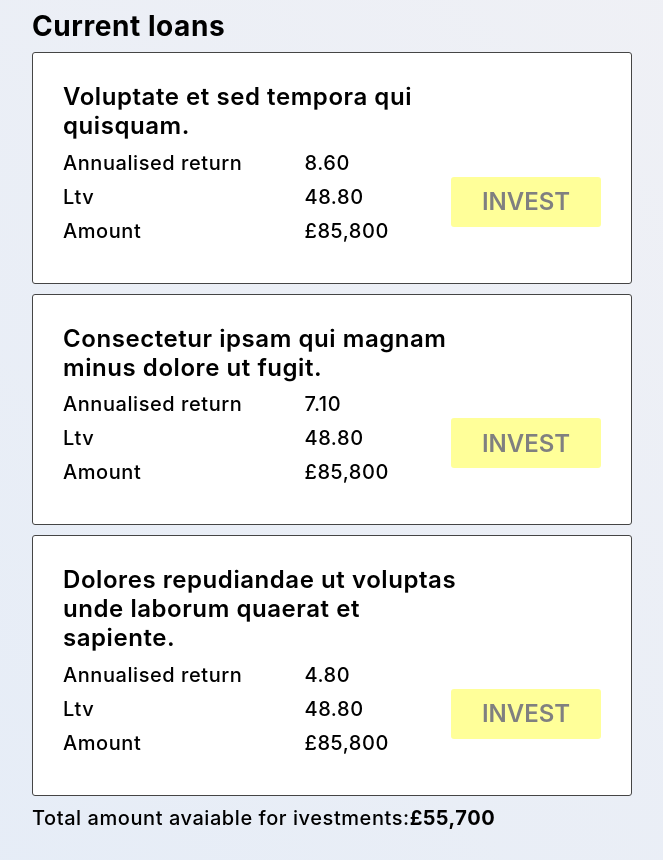
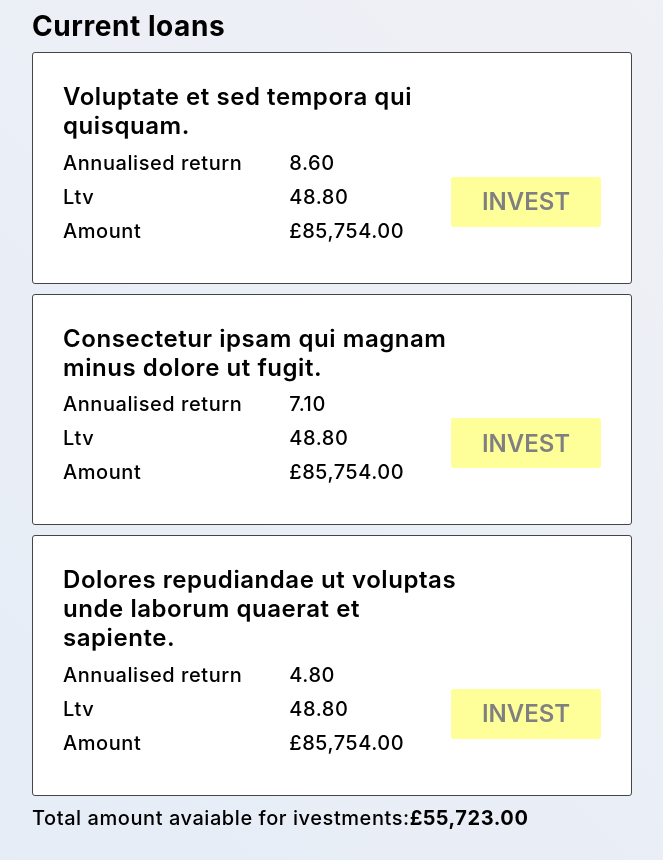
Before and after one commit to VladDeputat/em-loans, a React (Create React App) app: page / in a window 1280 px wide. Shown: the whole page, without its empty margins (308-971 px from the left). Built offline with nearby package versions, Linux system fonts and the light colour scheme.

Commit message:
upd date formatter

```diff
--- a/src/App.tsx
+++ b/src/App.tsx
@@ -2,6 +2,7 @@ import React, { useState } from 'react';
 import styled from 'styled-components';
 import LoansListItem from './components/LoansListItem';
 import Modal from './components/Modal';
+import { formatNumber } from './helpers/commonFunctions';
 import data from './helpers/current-loans.json';
 
 const Heading = styled.h1`
@@ -50,7 +51,7 @@ const App: React.FC = () => {
       ))}
       <AvailableAmount>
         Total amount avaiable for ivestments:
-        <Amount>&#163;{new Intl.NumberFormat('en-IN', { maximumSignificantDigits: 3 }).format(+total)}</Amount>
+        <Amount>{formatNumber(total)}</Amount>
       </AvailableAmount>
     </div>
   );
--- a/src/components/LoansListItem.tsx
+++ b/src/components/LoansListItem.tsx
@@ -1,5 +1,6 @@
 import React from 'react';
 import styled from 'styled-components';
+import { formatNumber } from '../helpers/commonFunctions';
 import { Btn } from '../helpers/commonStyled';
 
 const MainContainer = styled.div`
@@ -78,7 +79,7 @@ const LoansListItem: React.FC<Props> = ({ loan, invested, setModalOpen, setCurre
         <ul>
           <li>{loan.annualised_return}</li>
           <li>{loan.ltv}</li>
-          <li>&#163;{new Intl.NumberFormat('en-IN', { maximumSignificantDigits: 3 }).format(+loan.amount)}</li>
+          <li>{formatNumber(loan.amount)}</li>
         </ul>
 
         <Btn type="button" onClick={onModalOpen}>
--- a/src/components/Modal.tsx
+++ b/src/components/Modal.tsx
@@ -4,7 +4,7 @@ import * as Yup from 'yup';
 import styled from 'styled-components';
 import data from '../helpers/current-loans.json';
 import { Btn } from '../helpers/commonStyled';
-import { Loan } from './LoansListItem';
+import { formatNumber } from '../helpers/commonFunctions';
 
 const BackDrop = styled.div`
   position: fixed;
@@ -139,8 +139,8 @@ const Modal: React.FC<Props> = ({ setModalOpen, invested, setInvested, currentLo
           <p>Invest in loan</p>
           <Title>{currentLoan.title}</Title>
           <p>
-            Amount available: &#163;
-            {new Intl.NumberFormat('en-GB', { maximumSignificantDigits: 3 }).format(+currentLoan.available)}
+            Amount available:
+            {formatNumber(currentLoan.available)}
           </p>
           <p>Loan ends in: {getDaysLeft()} days</p>
           <p>Investment amount (&#163;)</p>
--- /dev/null
+++ b/src/helpers/commonFunctions.tsx
@@ -0,0 +1,6 @@
+export const formatNumber = (value: string) => {
+  return new Intl.NumberFormat('en-GB', {
+    style: 'currency',
+    currency: 'GBP',
+  }).format(Number(value));
+};
```
